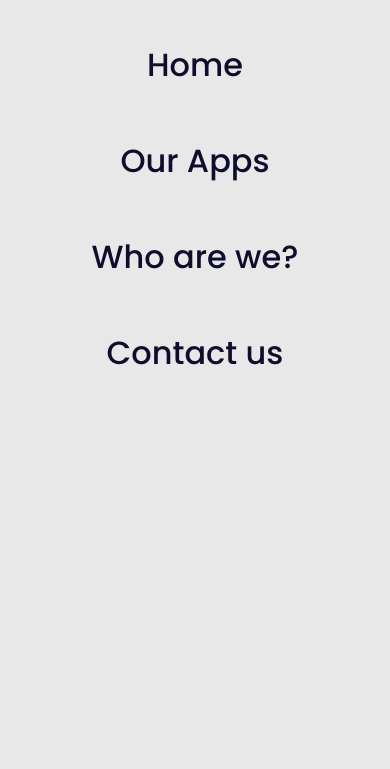
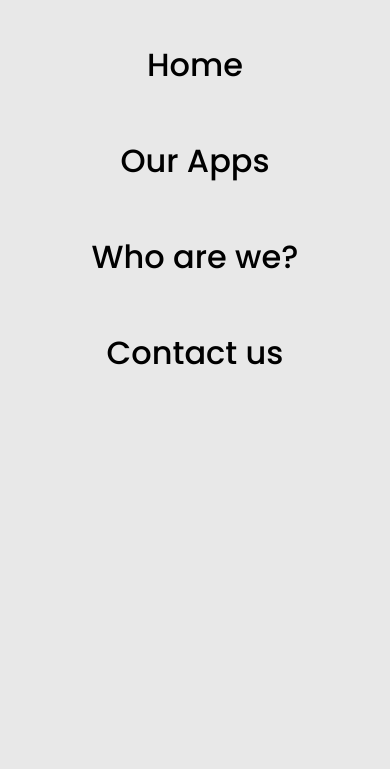
Before and after one commit to gomarcd/BreakthroughSoftware, an Astro site: page / in a window 390 px wide. Both pictures are taken after a click on the element 178 px from the left and 36 px from the top of the page. Shown: the part 75-844 px from the top of the page. Built offline with nearby package versions, Linux system fonts and the light colour scheme; Astro itself is replaced by a stand-in of ours.

Commit message:
Hamburger font color updated

```diff
--- a/src/layouts/Header.astro
+++ b/src/layouts/Header.astro
@@ -20,8 +20,8 @@
 </header>
 
 <div id="navLinks" class="mt-5 h-full w-full flex-col items-center sm:hidden" style="display: none;">
-    <a class="py-6 font-medium text-logo text-dpdarkblue hover:text-dpgreen/100" href="/">Home</a>
-    <a class="py-6 font-medium text-logo text-dpdarkblue hover:text-dpgreen/100" href="/apps">Our Apps</a>
-    <a class="py-6 font-medium text-logo text-dpdarkblue hover:text-dpgreen/100" href="/about">Who are we?</a>
-    <a class="py-6 font-medium text-logo text-dpdarkblue hover:text-dpgreen/100" href="/">Contact us</a>
+    <a class="py-6 font-medium text-logo text-black hover:text-dpgreen/100" href="/">Home</a>
+    <a class="py-6 font-medium text-logo text-black hover:text-dpgreen/100" href="/apps">Our Apps</a>
+    <a class="py-6 font-medium text-logo text-black hover:text-dpgreen/100" href="/about">Who are we?</a>
+    <a class="py-6 font-medium text-logo text-black hover:text-dpgreen/100" href="/">Contact us</a>
 </div>
```
